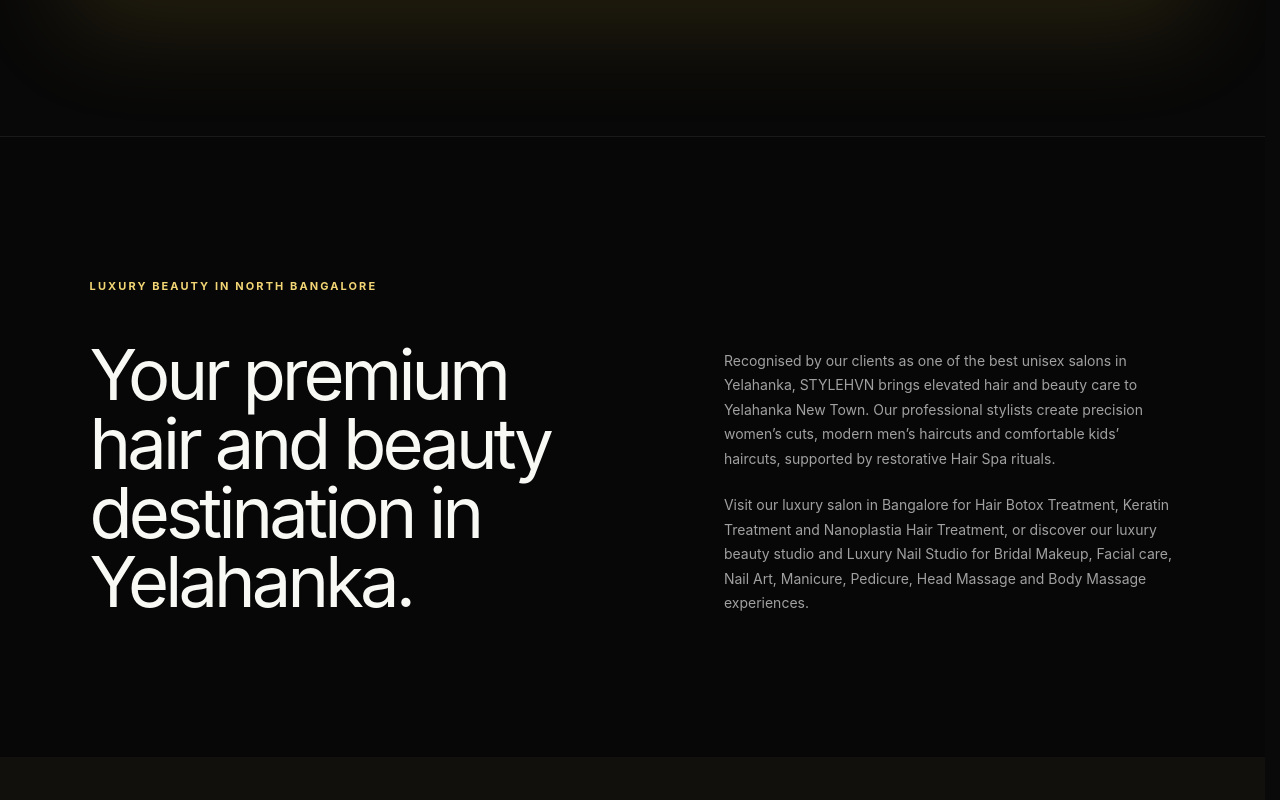
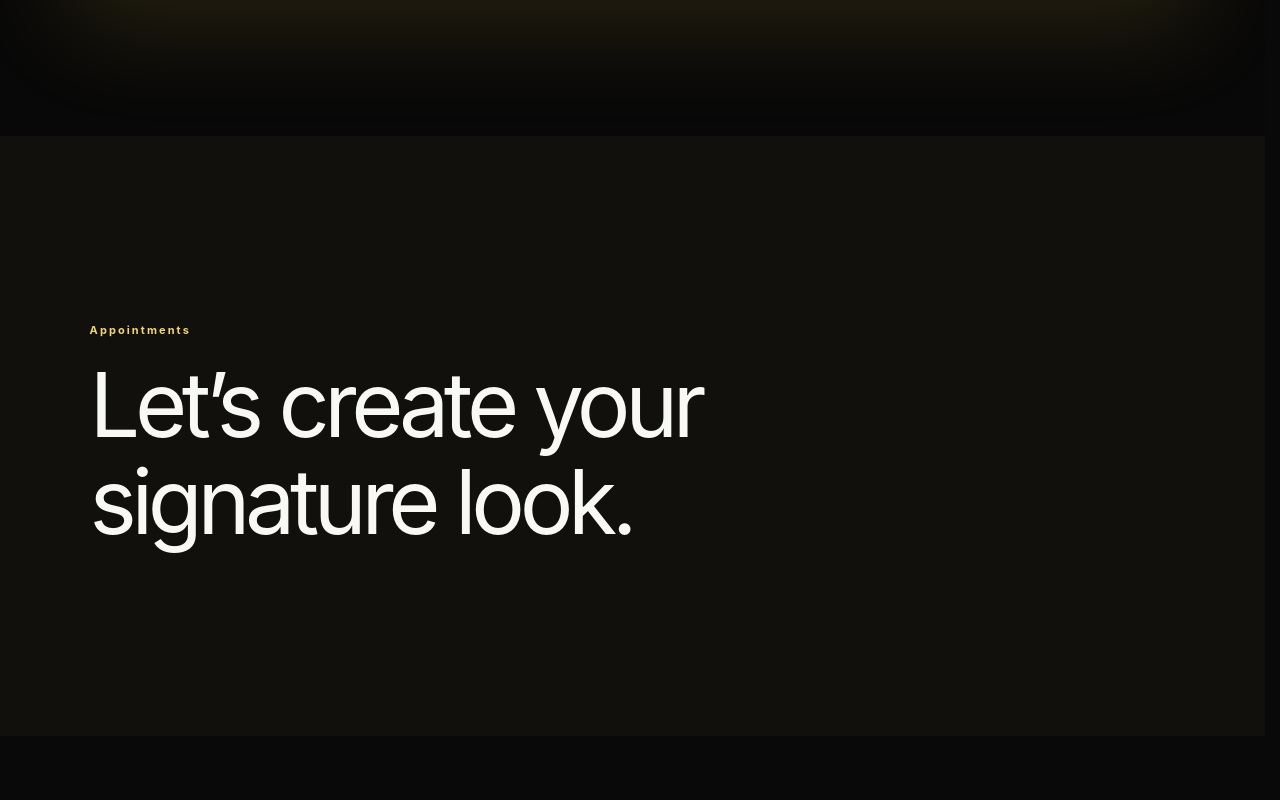
Before and after one commit to vigneshkumar2132002/stylehvn-saloon, a Next.js app: page / in a window 1280 px wide. Shown: the part 8920-9720 px from the top of the page. After the commit the page ends 9656 px from the top, so only its background shows below. Built offline with nearby package versions, Linux system fonts and the light colour scheme; no server answers.

Commit message:
Remove home SEO introduction section

```diff
--- a/app/page.tsx
+++ b/app/page.tsx
@@ -106,28 +106,6 @@
       <WhoWeAre />
       <GalleryShowcase />
       <TransformationCta />
-      <section className="seo-intro" aria-labelledby="salon-intro-title">
-        <span className="eyebrow">LUXURY BEAUTY IN NORTH BANGALORE</span>
-        <h2 id="salon-intro-title">
-          Your premium hair and beauty destination in Yelahanka.
-        </h2>
-        <div className="seo-intro-copy">
-          <p>
-            Recognised by our clients as one of the best unisex salons in
-            Yelahanka, STYLEHVN brings elevated hair and beauty care to
-            Yelahanka New Town. Our professional stylists create precision
-            women’s cuts, modern men’s haircuts and comfortable kids’ haircuts,
-            supported by restorative Hair Spa rituals.
-          </p>
-          <p>
-            Visit our luxury salon in Bangalore for Hair Botox Treatment,
-            Keratin Treatment and Nanoplastia Hair Treatment, or discover our
-            luxury beauty studio and Luxury Nail Studio for Bridal Makeup,
-            Facial care, Nail Art, Manicure, Pedicure, Head Massage and Body
-            Massage experiences.
-          </p>
-        </div>
-      </section>
       <section className="page-section contact-section" id="contact">
         <span>Appointments</span>
         <h2>Let’s create your signature look.</h2>
```
